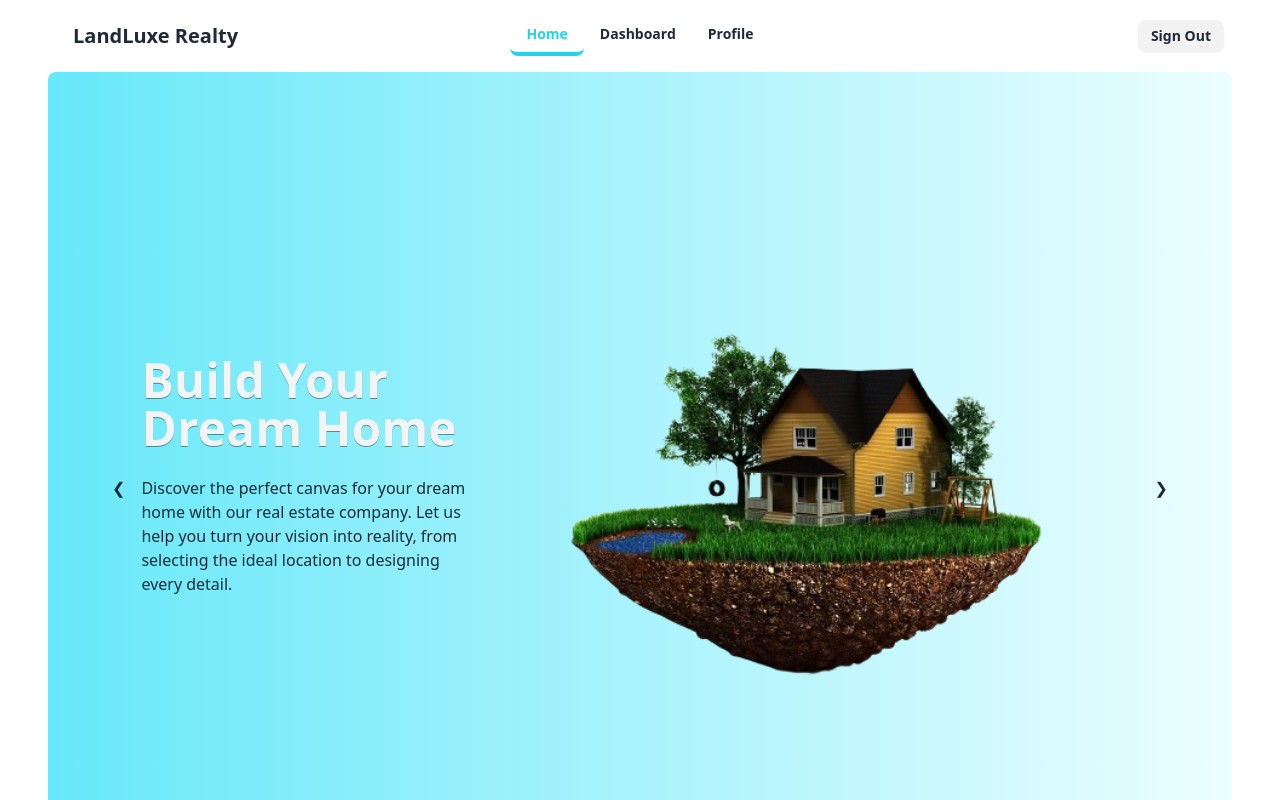
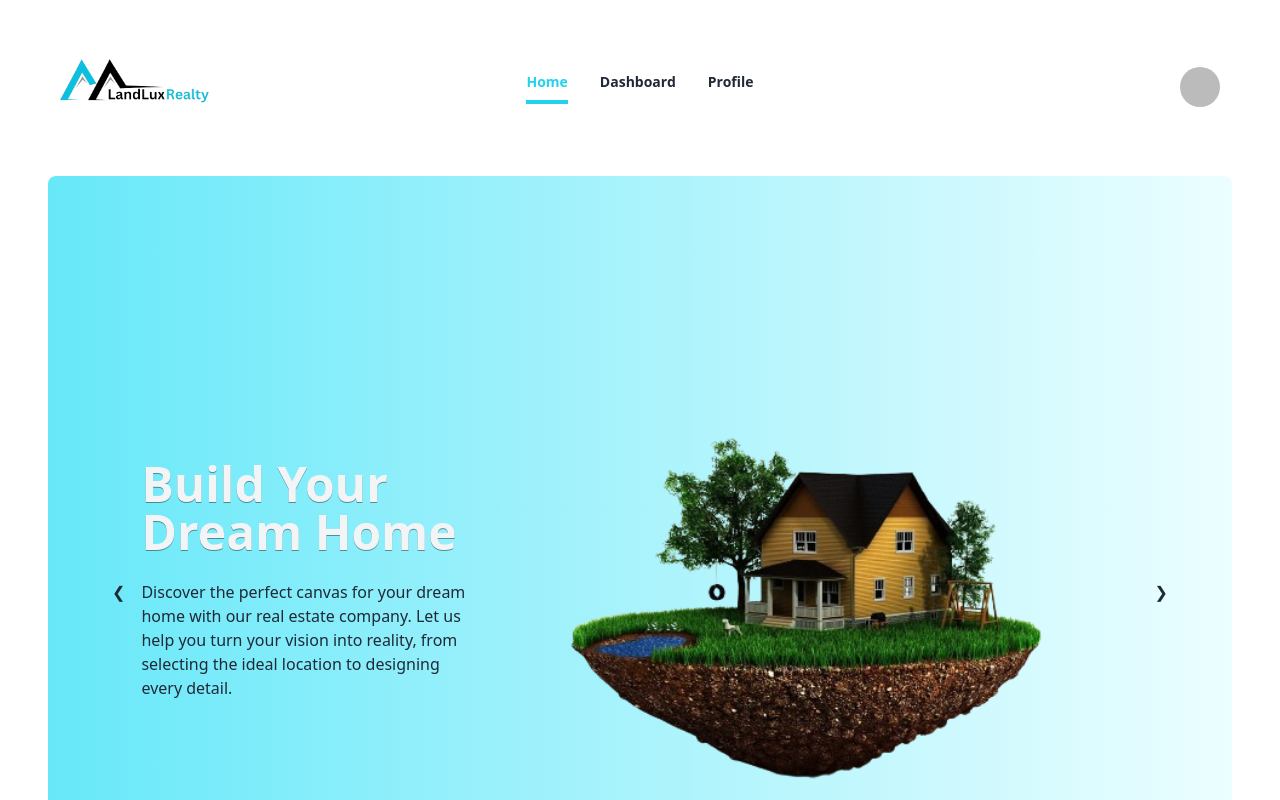
Before and after one commit to Mazed1314/land-lux-realty, a React (Vite) app: page / in a window 1280 px wide. Shown: the top 800 px of the page. Built offline with nearby package versions, Linux system fonts and the light colour scheme; no server answers; sample sign-in values are in the browser's storage.

Commit message:
update navbar

```diff
--- a/src/Components/Navbar.jsx
+++ b/src/Components/Navbar.jsx
@@ -11,45 +11,40 @@ const Navbar = () => {
   };
   const navLinks = (
     <>
-      <li>
       <NavLink
         className={({ isActive }) =>
           isActive
-              ? "border-b-4 border-cyan-400 text-cyan-400 font-bold"
+            ? "border-b-4 pb-2 border-cyan-400 text-cyan-400 font-bold"
             : "font-bold"
         }
         to="/"
       >
         Home
       </NavLink>
-      </li>
 
       {user && (
         <>
-          <li>
           <NavLink
             className={({ isActive }) =>
               isActive
-                  ? "border-b-4 border-cyan-400 text-cyan-400 font-bold"
+                ? "border-b-4 pb-2 border-cyan-400 text-cyan-400 font-bold"
                 : "font-bold"
             }
-              to="/table"
+            to="/dashboard"
           >
             Dashboard
           </NavLink>
-          </li>
-          <li>
+
           <NavLink
             className={({ isActive }) =>
               isActive
-                  ? "border-b-4 border-cyan-400 text-cyan-400 font-bold"
+                ? "border-b-4 pb-2 border-cyan-400 text-cyan-400 font-bold"
                 : "font-bold"
             }
             to="/profile"
           >
             Profile
           </NavLink>
-          </li>
         </>
       )}
     </>
@@ -82,22 +77,47 @@ const Navbar = () => {
               {navLinks}
             </ul>
           </div>
-          <a className="btn btn-ghost text-xl">LandLuxe Realty</a>
+          <a>
+            <img
+              src="Images/LandLux-removebg-preview.png"
+              className="w-40"
+              alt=""
+            />
+          </a>
         </div>
         <div className="navbar-center hidden md:flex">
-          <ul className="menu menu-horizontal px-1">{navLinks}</ul>
+          <ul className="menu menu-horizontal px-1 flex gap-8">{navLinks}</ul>
         </div>
         <div className="navbar-end">
           {user ? (
             <>
-              {/* {user.displayName ? (
-                <span>{user.displayName}</span>
-              ) : (
-                <span>{user.email}</span>
-              )} */}
-              <a onClick={handleLogOut} className="btn btn-sm">
-                Sign Out
-              </a>
+              <div
+                className="dropdown dropdown-end hover:tooltip tooltip-open hover:tooltip-bottom"
+                data-tip={user.displayName}
+              >
+                <div
+                  tabIndex={0}
+                  role="button"
+                  className="btn btn-ghost btn-circle avatar"
+                >
+                  <div className="w-10 rounded-full">
+                    <img
+                      alt="Tailwind CSS Navbar component"
+                      src={user.photoURL}
+                    />
+                  </div>
+                </div>
+                <ul
+                  tabIndex={0}
+                  className="menu menu-sm dropdown-content mt-3 z-[1] p-2 shadow bg-base-100 rounded-box w-52"
+                >
+                  <NavLink to="/profile">Profile</NavLink>
+                  <NavLink to="/profile">Settings</NavLink>
+                  <NavLink onClick={handleLogOut} to="/">
+                    Logout
+                  </NavLink>
+                </ul>
+              </div>
             </>
           ) : (
             <Link to="/login" className="btn btn-sm">
--- a/src/main.jsx
+++ b/src/main.jsx
@@ -10,6 +10,7 @@ import Login from "./Pages/Login";
 import Profile from "./Pages/Profile";
 import ErrorPage from "./Pages/ErrorPage";
 import CardDetails from "./Components/CardDetails";
+import PrivateRoute from "./Components/PrivateRoute";
 
 const router = createBrowserRouter([
   {
@@ -32,11 +33,19 @@ const router = createBrowserRouter([
       },
       {
         path: "/profile",
-        element: <Profile></Profile>,
+        element: (
+          <PrivateRoute>
+            <Profile></Profile>
+          </PrivateRoute>
+        ),
       },
       {
         path: "/estate-details/:id",
-        element: <CardDetails></CardDetails>,
+        element: (
+          <PrivateRoute>
+            <CardDetails></CardDetails>
+          </PrivateRoute>
+        ),
         loader: () => fetch("/LandLux.json"),
       },
     ],
```
Also changed, not shown: public/Images/LandLux-removebg-preview.png (added), public/Images/LandLux.png (added). Lines whose indentation alone changed are shown as unchanged.
